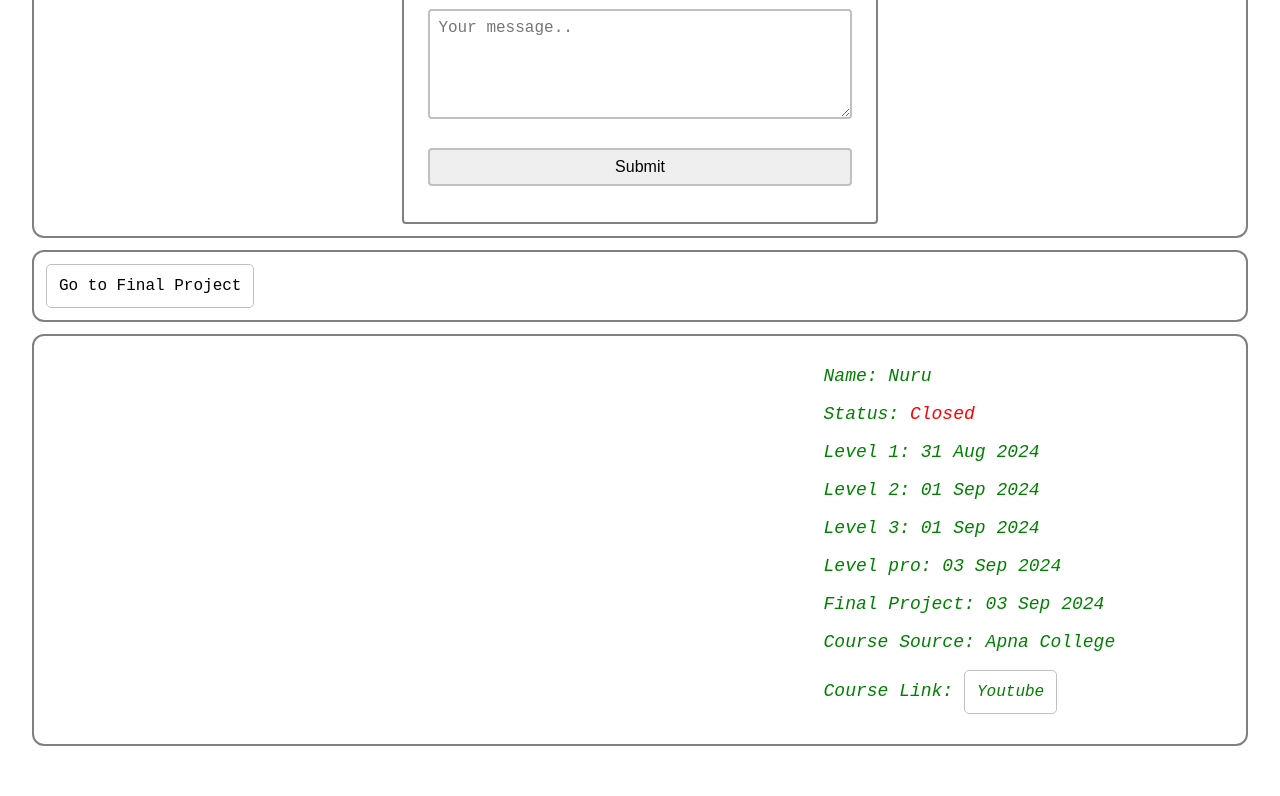
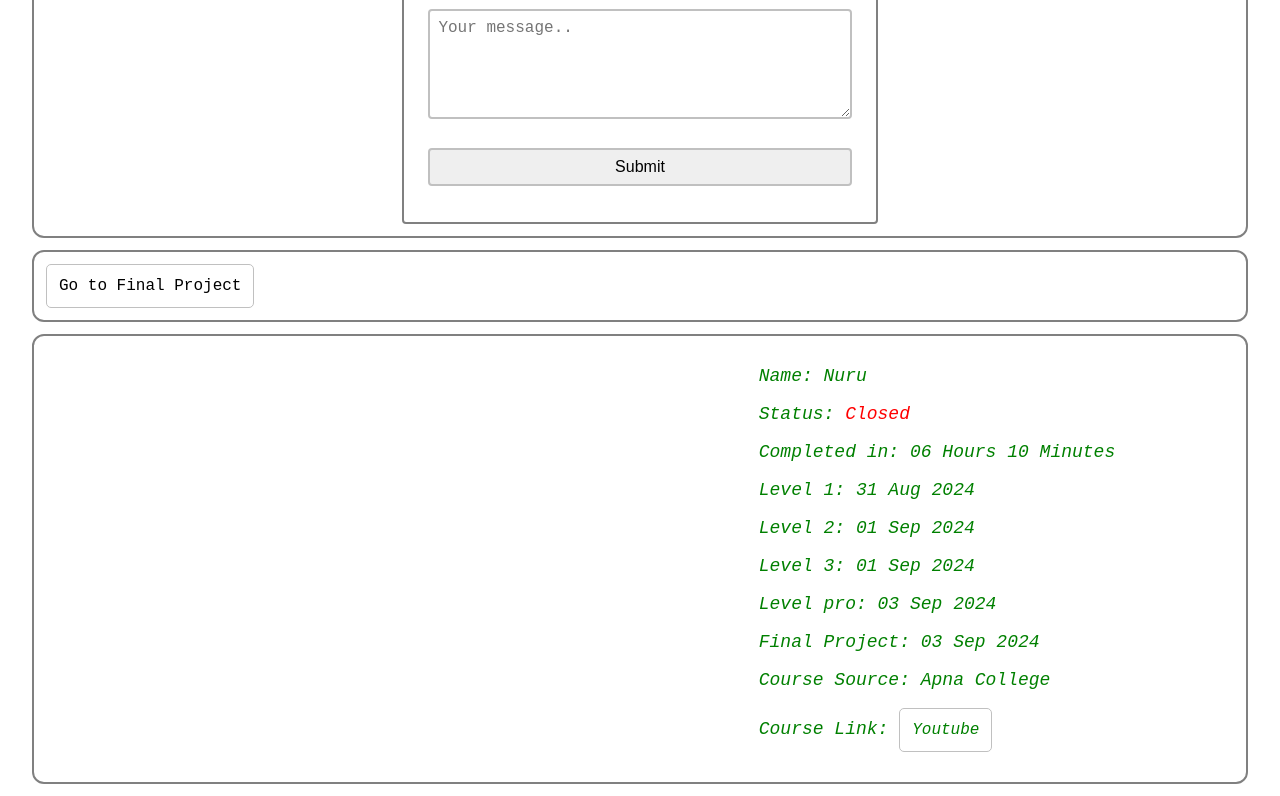
Before and after one commit to nuru7595/apna-college-html-projetcs, a plain HTML site: page index.html in a window 1280 px wide. Shown: the part 926-1722 px from the top of the page. Before the commit the page ends 1684 px from the top, so only its background shows below. Drawn offline with Linux system fonts and the light colour scheme.

Commit message:
Final update

```diff
--- a/index.html
+++ b/index.html
@@ -173,6 +173,7 @@
             <div class="ref">
                 <p>Name: Nuru</p>
                 <p>Status: <span>Closed</span></p>
+                <p>Completed in: 06 Hours 10 Minutes</p>
                 <p>Level 1: 31 Aug 2024</p>
                 <p>Level 2: 01 Sep 2024</p>
                 <p>Level 3: 01 Sep 2024</p>
```
